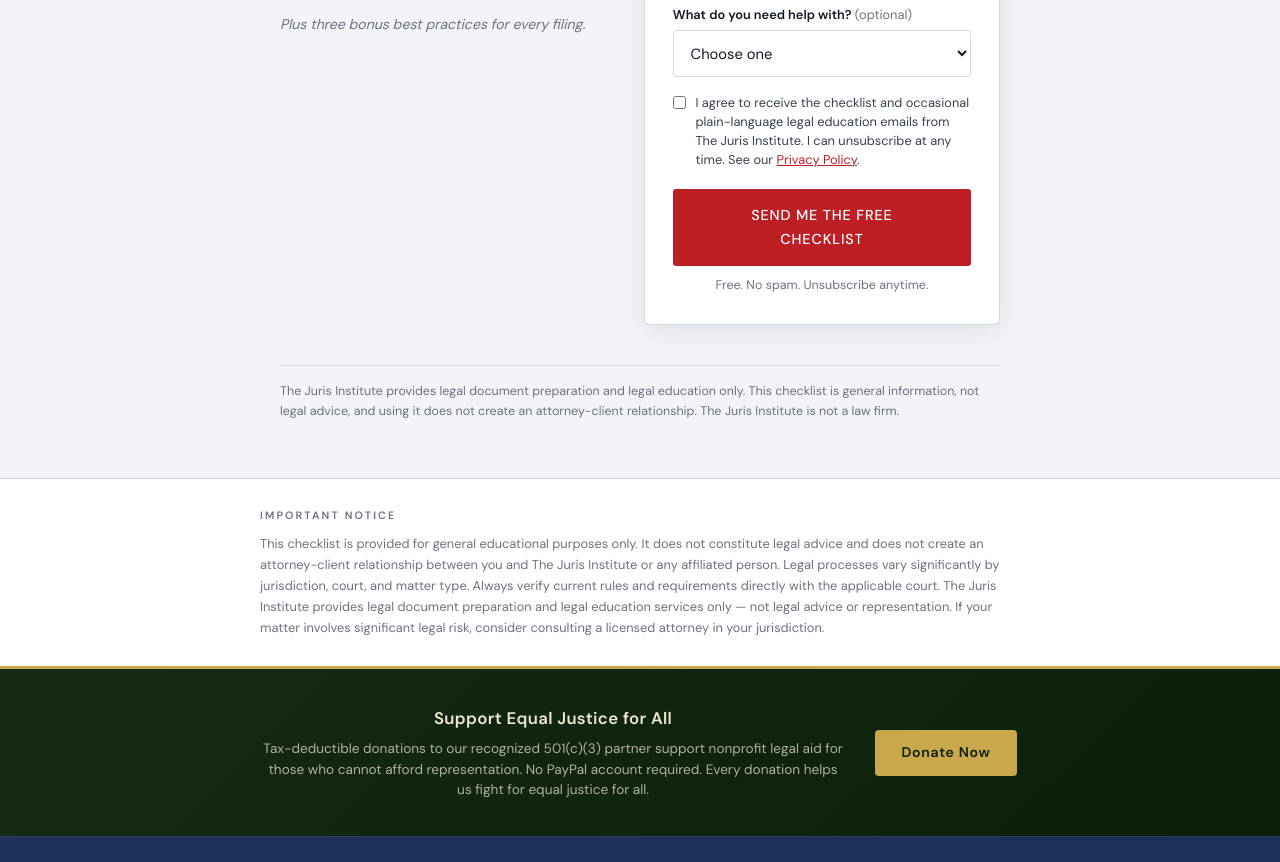
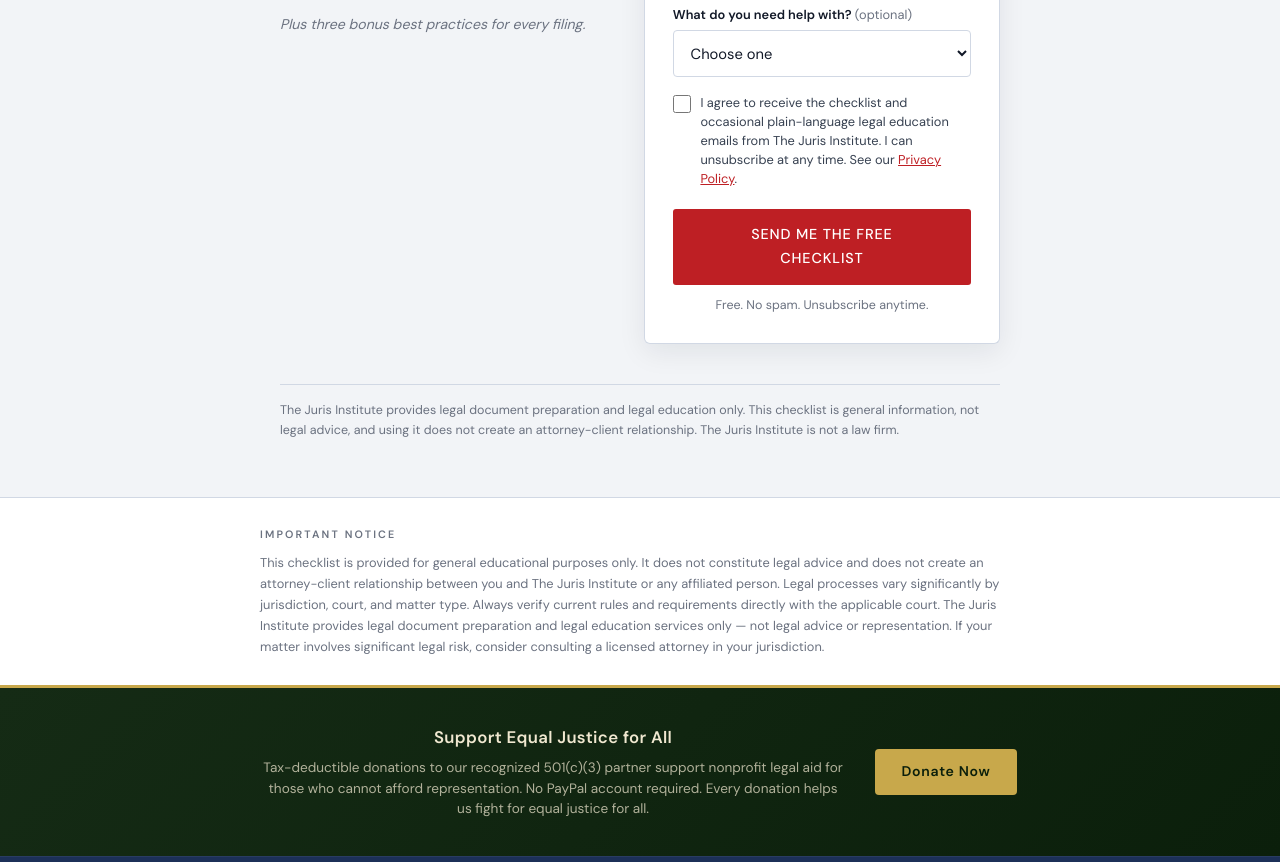
Before and after one commit to TheJurisInstitute/thejurisinstitute-site, a plain HTML site: page free-resource.html in a window 1280 px wide. Shown: the part 1250-2112 px from the top of the page. Drawn offline with nearby package versions, Linux system fonts and the light colour scheme.

Commit message:
Checklist form: rename agreement checkbox so ad blockers do not hide it
Brave Shields hid the element named "consent". Renamed to sf-agree and enlarged the checkbox.

Co-Authored-By: Claude Opus 5.5 <noreply@anthropic.com>
Claude-Session: https://claude.ai/code/session_01792R49zink6MsrrAYuAtXz

```diff
--- a/free-resource.html
+++ b/free-resource.html
@@ -60,9 +60,9 @@ img{max-width:100%;display:block}
 .sf-input{width:100%;padding:0.7rem 0.8rem;border:1px solid var(--border);border-radius:4px;background:var(--surface);color:var(--ink);font:inherit;font-size:0.92rem}
 .sf-input:focus{outline:2px solid var(--navy);outline-offset:1px}
 .sf-hp{position:absolute;left:-9999px;width:1px;height:1px;overflow:hidden}
-.sf-consent{display:flex;gap:0.6rem;align-items:flex-start;font-size:0.8rem;color:var(--ink-2);line-height:1.5;margin:1rem 0 0.25rem}
-.sf-consent input{margin-top:0.2rem;flex-shrink:0}
-.sf-consent a{color:var(--red)}
+.sf-agree{display:flex;gap:0.6rem;align-items:flex-start;font-size:0.8rem;color:var(--ink-2);line-height:1.5;margin:1rem 0 0.25rem}
+.sf-agree input{margin-top:0.15rem;flex-shrink:0;width:18px;height:18px;accent-color:var(--red)}
+.sf-agree a{color:var(--red)}
 .sf-error{font-size:0.82rem;color:var(--red);margin-top:0.5rem}
 .sf-btn{margin-top:1rem;border:0;cursor:pointer;width:100%;text-align:center;font:inherit;font-weight:600}
 .sf-btn[disabled]{opacity:0.7;cursor:wait}
@@ -298,7 +298,7 @@ footer{background:var(--navy);border-top:1px solid rgba(255,255,255,0.06);paddin
           <option>Other or not sure</option>
           </select>
           <div class="sf-hp" aria-hidden="true"><label for="sf-website">Leave this field empty</label><input type="text" id="sf-website" name="website" tabindex="-1" autocomplete="off"></div>
-          <label class="sf-consent"><input type="checkbox" id="sf-consent" required> <span>I agree to receive the checklist and occasional plain-language legal education emails from The Juris Institute. I can unsubscribe at any time. See our <a href="privacy-policy.html">Privacy Policy</a>.</span></label>
+          <label class="sf-agree"><input type="checkbox" id="sf-agree" required> <span>I agree to receive the checklist and occasional plain-language legal education emails from The Juris Institute. I can unsubscribe at any time. See our <a href="privacy-policy.html">Privacy Policy</a>.</span></label>
           <p class="sf-error" id="sf-error" role="alert" hidden>Please enter your first name and a valid email address, and check the box to agree.</p>
           <button type="submit" class="btn-red sf-btn" id="sf-btn">Send Me the Free Checklist</button>
           <p class="sf-note">Free. No spam. Unsubscribe anytime.</p>
@@ -332,7 +332,7 @@ footer{background:var(--navy);border-top:1px solid rgba(255,255,255,0.06);paddin
     e.preventDefault();
     var name=document.getElementById('sf-name').value.trim();
     var email=document.getElementById('sf-email').value.trim();
-    var ok=name && /^[^\s@]+@[^\s@]+\.[^\s@]+$/.test(email) && document.getElementById('sf-consent').checked;
+    var ok=name && /^[^\s@]+@[^\s@]+\.[^\s@]+$/.test(email) && document.getElementById('sf-agree').checked;
     if(!ok){ err.hidden=false; return; }
     err.hidden=true;
     if(document.getElementById('sf-website').value) return;
```
